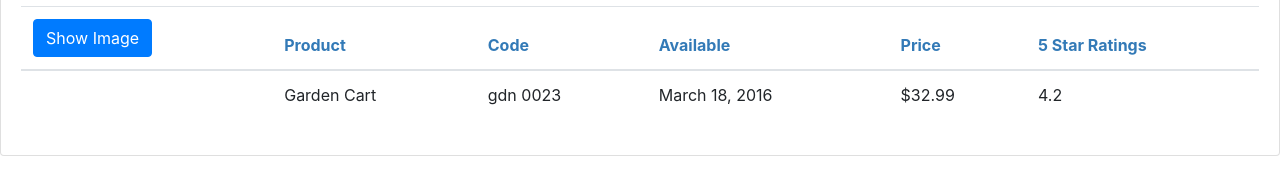
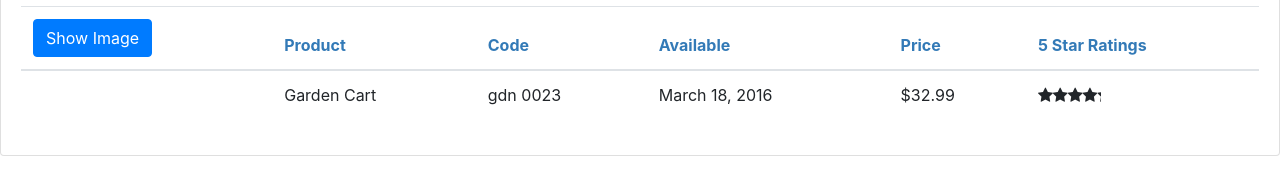
Before and after one commit to zachion/Angular-GettingStarted, an Angular app: page / in a window 1280 px wide. Shown: the part 234-403 px from the top of the page. Built offline with nearby package versions, Linux system fonts and the light colour scheme.

Commit message:
added star component and defined input property

```diff
--- a/src/app/app.module.ts
+++ b/src/app/app.module.ts
@@ -5,14 +5,19 @@
 import { AppComponent } from './app.component';
 import { ProductListComponent } from './products/product-list.component';
 import { ConvertToSpacesPipe } from './shared/convert-to-spaces.pipe';
-
+import { StarComponent } from './shared/star.component';
 
 @NgModule({
   declarations: [
     AppComponent,
     ProductListComponent,
-    ConvertToSpacesPipe], // our components
-  imports: [BrowserModule, FormsModule], // angular itself or 3rd parties
+    ConvertToSpacesPipe,
+    StarComponent
+  ], // our components
+  imports: [
+    BrowserModule,
+    FormsModule
+  ], // angular itself or 3rd parties
   bootstrap: [AppComponent]
 })
 
--- a/src/app/products/product-list.component.html
+++ b/src/app/products/product-list.component.html
@@ -45,7 +45,7 @@
                         <td>{{ product.productCode | lowercase | convertToSpaces: '-' }}</td>
                         <td>{{ product.releaseDate }}</td>
                         <td>{{ product.price | currency:'USD':'symbol':'1.2-2' }}</td>
-                        <td>{{ product.starRating }}</td>
+                        <td><pm-star [rating] = 'product.starRating'></pm-star></td>
                     </tr>
                 </tbody>
             </table>
--- /dev/null
+++ b/src/app/shared/star.component.ts
@@ -0,0 +1,15 @@
+import { Component, OnChanges, Input } from '@angular/core';
+
+@Component({
+    selector: 'pm-star',
+    templateUrl: './star.component.html',
+    styleUrls: ['./star.component.css']
+})
+
+export class StarComponent implements OnChanges {
+    @Input() rating: number;
+    starWidth: number;
+    ngOnChanges(): void {
+        this.starWidth = this.rating * 75 / 5;
+    }
+}
```
